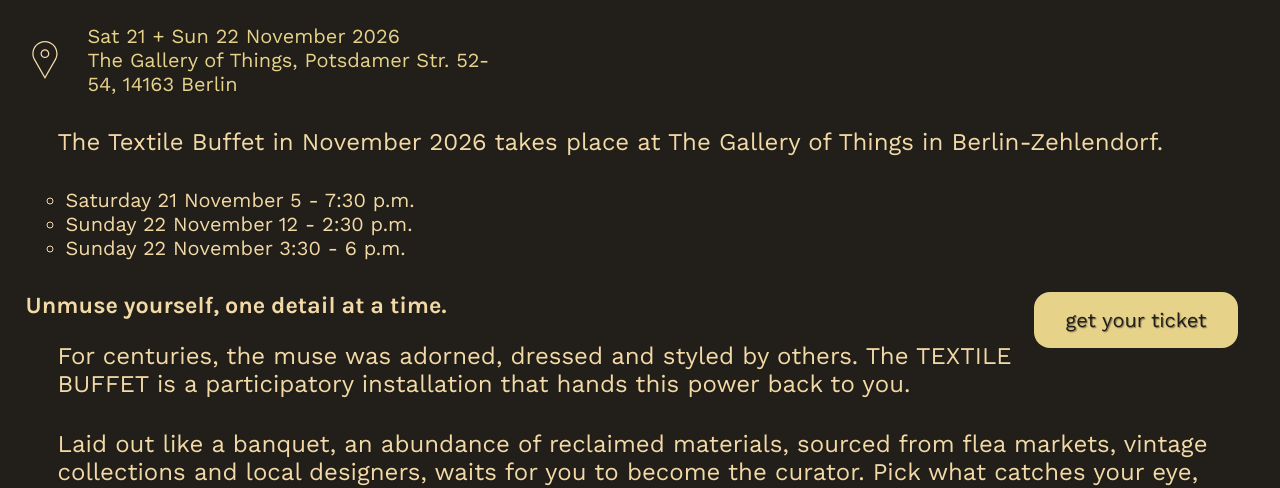
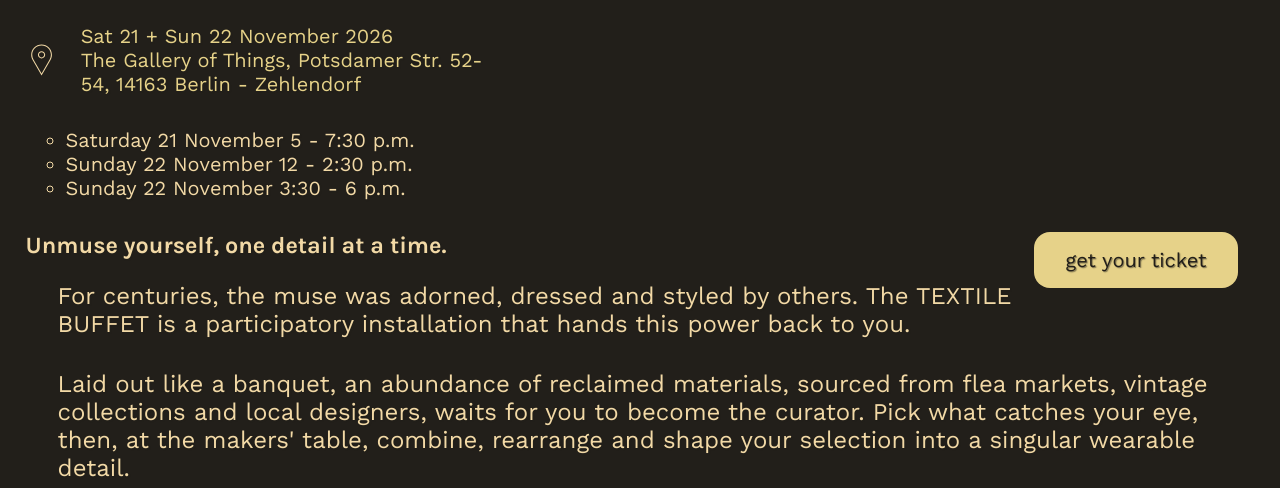
Before and after one commit to openmindculture/thetextilebuffet.com, an Astro site: page /events in a window 1280 px wide. Shown: the part 327-815 px from the top of the page. Built offline with nearby package versions, Linux system fonts and the light colour scheme; Astro itself is replaced by a stand-in of ours.

Commit message:
remove contradicting info

```diff
--- a/src/pages/events.astro
+++ b/src/pages/events.astro
@@ -21,12 +21,9 @@
           <MapMarkerIcon />
           <a href="https://www.google.com/maps?cid=0x47a85bb9fa1524f7:0xaa2ad2c3f09eefd5" target="_blank">
             Sat 21 + Sun 22 November 2026<br>
-            The Gallery of Things, Potsdamer Str. 52-54, 14163 Berlin
+            The Gallery of Things, Potsdamer Str. 52-54, 14163 Berlin - Zehlendorf
           </a>
         </div>
-        <p>
-          The Textile Buffet in November 2026 takes place at The Gallery of Things in Berlin-Zehlendorf.
-        </p>
 
         <ul>
           <li>Saturday 21 November 5 - 7:30 p.m.</li>
@@ -107,9 +104,6 @@
             à la mode Schneiderei und Atelier, Aufbau Haus, Prinzenstraße 85 C, 10969 Berlin
           </a>
         </div>
-        <p>
-          The Textile Buffet in November 2026 takes place at The Gallery of Things in Berlin-Zehlendorf.
-        </p>
 
         <ul>
           <li>Saturday 14 November 4 - 5:30 p.m.</li>
```
